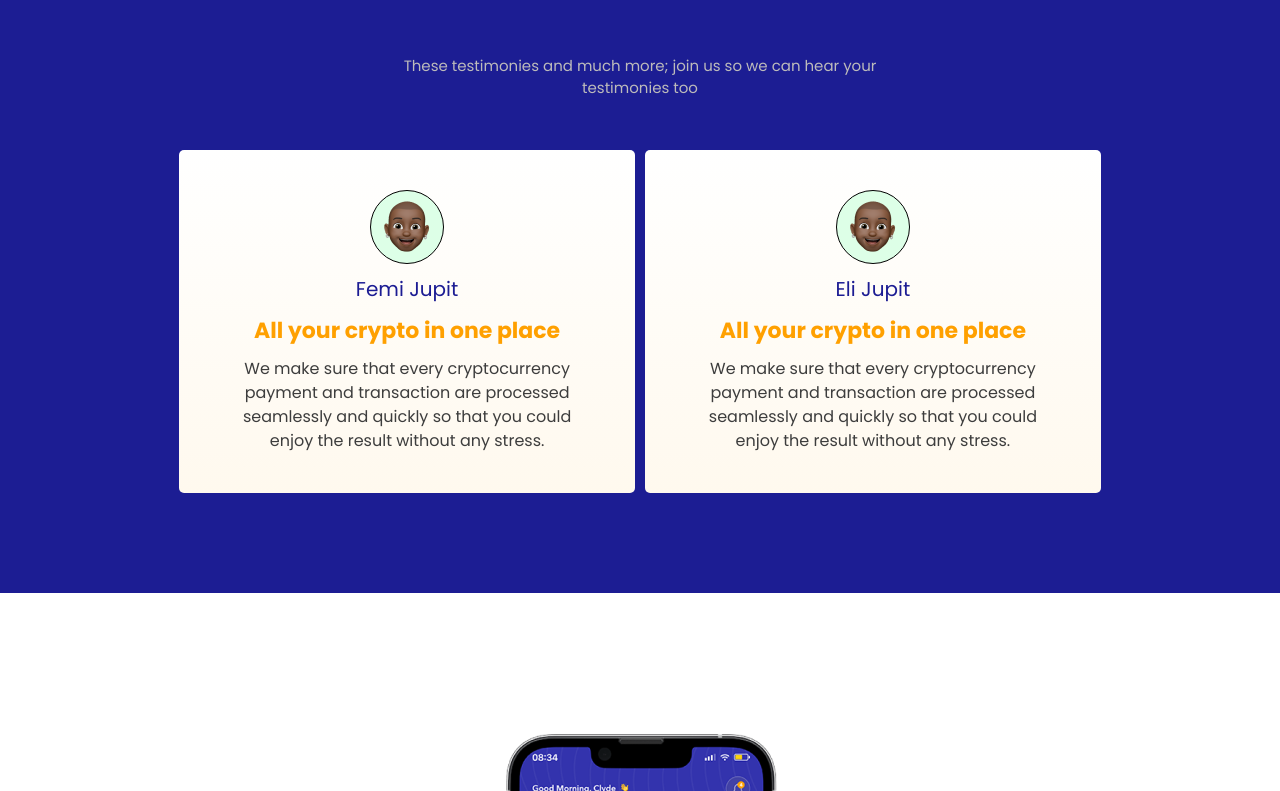
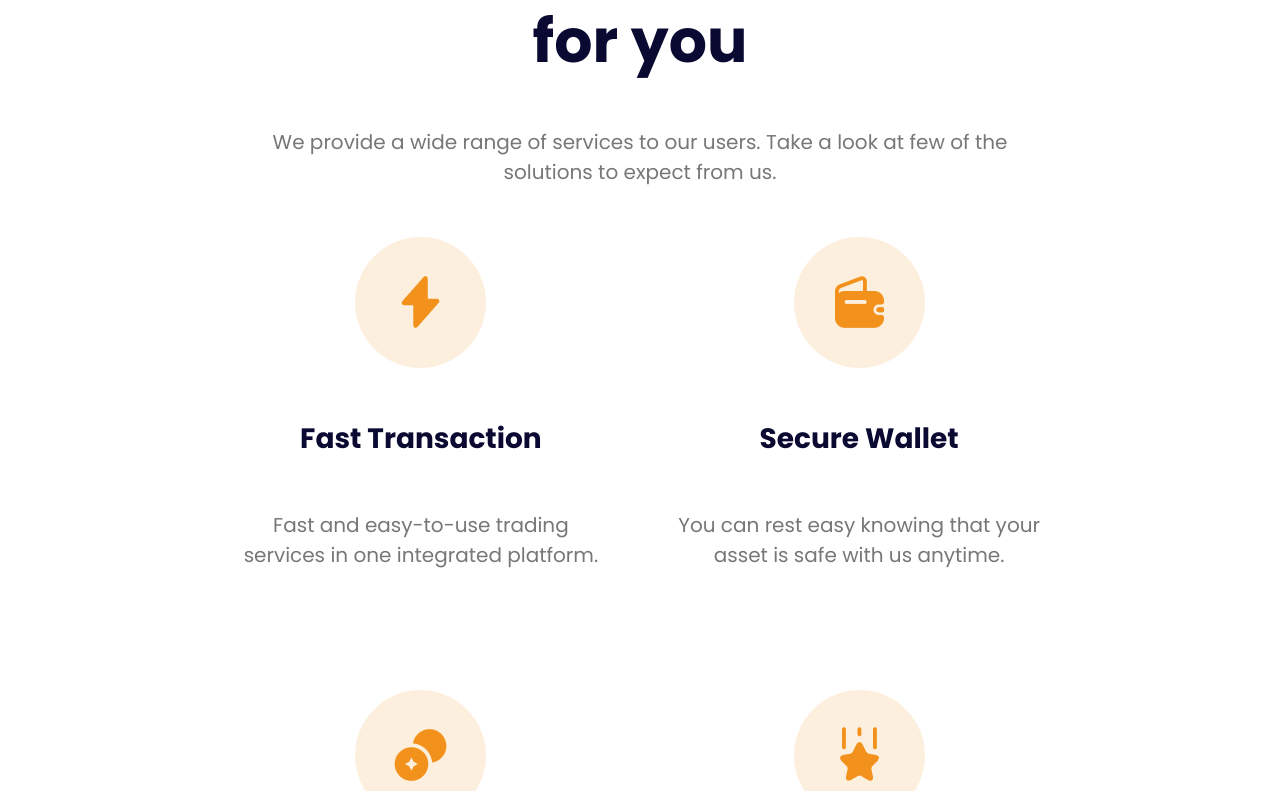
Before and after one commit to sammyyOzz/jupit, a React (Create React App) app: page / in a window 1280 px wide. Shown: the part 1509-2300 px from the top of the page. Built offline with nearby package versions, Linux system fonts and the light colour scheme.

Commit message:
setup redux

```diff
--- a/package.json
+++ b/package.json
@@ -7,6 +7,7 @@
     "@craco/craco": "^7.0.0",
     "@emotion/react": "^11.10.5",
     "@emotion/styled": "^11.10.5",
+    "@reduxjs/toolkit": "^1.9.1",
     "@testing-library/jest-dom": "^5.16.5",
     "@testing-library/react": "^13.4.0",
     "@testing-library/user-event": "^13.5.0",
@@ -17,6 +18,7 @@
     "framer-motion": "^8.4.3",
     "react": "^18.2.0",
     "react-dom": "^18.2.0",
+    "react-redux": "^8.0.5",
     "react-scripts": "5.0.1",
     "typescript": "^4.9.4",
     "web-vitals": "^2.1.4"
--- a/src/components/button/index.tsx
+++ b/src/components/button/index.tsx
@@ -8,9 +8,10 @@ interface ButtonProps {
   color?: string;
   fontWeight?: string;
   p?: string;
+  handleClick?: () => void;
 }
 
-function Button({ children, outlined, bg, color, fontWeight, p }: ButtonProps) {
+function Button({ children, outlined, bg, color, fontWeight, p, handleClick }: ButtonProps) {
   return (
     <ChakraButton
       m="5px"
@@ -20,6 +21,7 @@ function Button({ children, outlined, bg, color, fontWeight, p }: ButtonProps) {
       fontWeight={fontWeight ? fontWeight : 500}
       fontSize="18px"
       p={p || 30}
+      onClick={handleClick}
     >
       { children }
     </ChakraButton>
--- a/src/components/header/index.tsx
+++ b/src/components/header/index.tsx
@@ -1,7 +1,7 @@
 import { Box, Flex, Image, Text } from '@chakra-ui/react'
 import logo from '../../assets/logo.png'
+import { Auth } from '../../features/auth'
 import { appRoutes } from '../../routes'
-import Button from '../button'
 
 function Layout() {
   return (
@@ -16,8 +16,7 @@ function Layout() {
           ))}
         </Flex>
         <Box>
-          <Button outlined color="primary">Sign In</Button>
-          <Button outlined bg="secondary" color="primary">Register</Button>
+          <Auth />
         </Box>
       </Flex>
     </Box>
--- /dev/null
+++ b/src/features/auth/components/auth.tsx
@@ -0,0 +1,41 @@
+import React from 'react'
+import { useDispatch, useSelector } from 'react-redux'
+import Button from '../../../components/button'
+import { selectAuthUser } from '../redux/auth-selectors'
+import { setUser } from '../redux/auth-slice'
+
+function Auth() {
+  const dispatch = useDispatch()
+  const user = useSelector(selectAuthUser)
+  console.log(user)
+
+  const _setUser = () => {
+    dispatch(setUser(true))
+  }
+
+  const logout = () => {
+    dispatch(setUser(false))
+  }
+
+  return (
+    <>
+      <Button
+        outlined
+        color="primary"
+        handleClick={!user ? _setUser : logout}
+      >
+        Sign In
+      </Button>
+      <Button
+        outlined
+        bg="secondary"
+        color="primary"
+        handleClick={!user ? _setUser : logout}
+      >
+        Register
+      </Button>
+    </>
+  )
+}
+
+export default Auth
--- /dev/null
+++ b/src/features/auth/index.tsx
@@ -0,0 +1,7 @@
+import Auth from './components/auth'
+import authReducer from './redux/auth-slice'
+
+export {
+  Auth,
+  authReducer
+}
--- /dev/null
+++ b/src/features/auth/redux/auth-selectors.tsx
@@ -0,0 +1,3 @@
+import { RootState } from "../../../redux/store";
+
+export const selectAuthUser = (root: RootState) => root.auth.user
--- /dev/null
+++ b/src/features/auth/redux/auth-slice.tsx
@@ -0,0 +1,23 @@
+import { createSlice, PayloadAction } from '@reduxjs/toolkit';
+
+interface AuthSlice {
+  user: boolean;
+}
+
+const initialState: AuthSlice = {
+  user: false
+}
+
+export const authSlice = createSlice({
+  initialState,
+  name: 'authSlice',
+  reducers: {
+    setUser: (state: AuthSlice, action: PayloadAction<boolean>) => {
+      state.user = action.payload;
+    },
+  },
+});
+
+export const { setUser } = authSlice.actions
+
+export default authSlice.reducer;
--- a/src/index.tsx
+++ b/src/index.tsx
@@ -5,15 +5,19 @@ import App from './App';
 import { ChakraProvider } from '@chakra-ui/react'
 import reportWebVitals from './reportWebVitals';
 import theme from './theme';
+import { Provider } from 'react-redux';
+import { store } from './redux/store';
 
 const root = ReactDOM.createRoot(
   document.getElementById('root') as HTMLElement
 );
 root.render(
   <React.StrictMode>
-    <ChakraProvider theme={theme}>
-      <App />
-    </ChakraProvider>
+    <Provider store={store}>
+      <ChakraProvider theme={theme}>
+        <App />
+      </ChakraProvider>
+    </Provider>
   </React.StrictMode>
 );
 
--- /dev/null
+++ b/src/pages/landing/services-section.tsx
@@ -0,0 +1,73 @@
+import { Box, Flex, Heading, Image, SimpleGrid, Text } from "@chakra-ui/react"
+import ServicesCard from "../../components/services-card"
+import servicesIcon1 from "../../assets/services-icon-1.png"
+import servicesIcon2 from "../../assets/services-icon-2.png"
+import servicesIcon3 from "../../assets/services-icon-3.png"
+import servicesIcon4 from "../../assets/services-icon-4.png"
+import curvedRectangle from "../../assets/bottom-curved-rectangle.png"
+import phoneImage from "../../assets/phone.png"
+
+function ServicesSection() {
+  return (
+    <Box py="100px">
+      <Box w="90%" mx="auto">
+        <Heading as="h2" fontSize="60px" color="#090931" textAlign="center" maxW={['90%', null, '65%']} mx="auto">
+          Best services that works for you
+        </Heading>
+        <Text textAlign="center" color="#777777" fontSize="20px" maxW={['90%', null, '70%']} mx="auto" my="50px">
+          We provide a wide range of services to our users. Take a look at few of the solutions to expect from us.
+        </Text>
+
+        <SimpleGrid columns={[1, null, 2]} spacing='70px' w={['90%', null, '70%']} mx="auto">
+          <ServicesCard
+            title="Fast Transaction"
+            text="Fast and easy-to-use trading services in one integrated platform."
+            icon={servicesIcon1}
+          />
+          <ServicesCard
+            title="Secure Wallet"
+            text="You can rest easy knowing that your asset is safe with us anytime."
+            icon={servicesIcon2}
+          />
+          <ServicesCard
+            title="Built for You"
+            text="We want anyone & everyone in need for cryptocurrency gets prompt and clear access to their transactions."
+            icon={servicesIcon3}
+          />
+          <ServicesCard
+            title="Customer First"
+            text="We pride ourselves on providing excellent customer service."
+            icon={servicesIcon4}
+          />
+        </SimpleGrid>
+
+        {/* <Box position="relative">
+          <Image
+            src={curvedRectangle}
+            alt=""
+            position="absolute"
+            w="100%"
+            top="0"
+            left="0"
+            zIndex={-1}
+          />
+          <Flex>
+            <Box w="45%" zIndex={1}>
+              <Text color="black" fontWeight="600" fontSize="30px" mb="20px">
+                We make crypto easy
+              </Text>
+              <Text color="rgba(4, 4, 21, 0.8)" fontSize="14px">
+                We make sure that every cryptocurrency payment and transaction
+                are processed seamlessly and quickly so that you can enjoy the
+                result without stress
+              </Text>
+            </Box>
+            <Image src={phoneImage} alt="" />
+          </Flex>
+        </Box> */}
+      </Box>
+    </Box>
+  )
+}
+
+export default ServicesSection
--- /dev/null
+++ b/src/redux/store.tsx
@@ -0,0 +1,11 @@
+import { configureStore } from "@reduxjs/toolkit";
+import { authReducer } from '../features/auth'
+
+export const store = configureStore({
+  reducer: {
+    auth: authReducer
+  },
+  devTools: process.env.NODE_ENV !== "production",
+});
+
+export type RootState = ReturnType<typeof store.getState>
```
Also changed, not shown: 1 other file (tests, documents, lock files or other folders).
